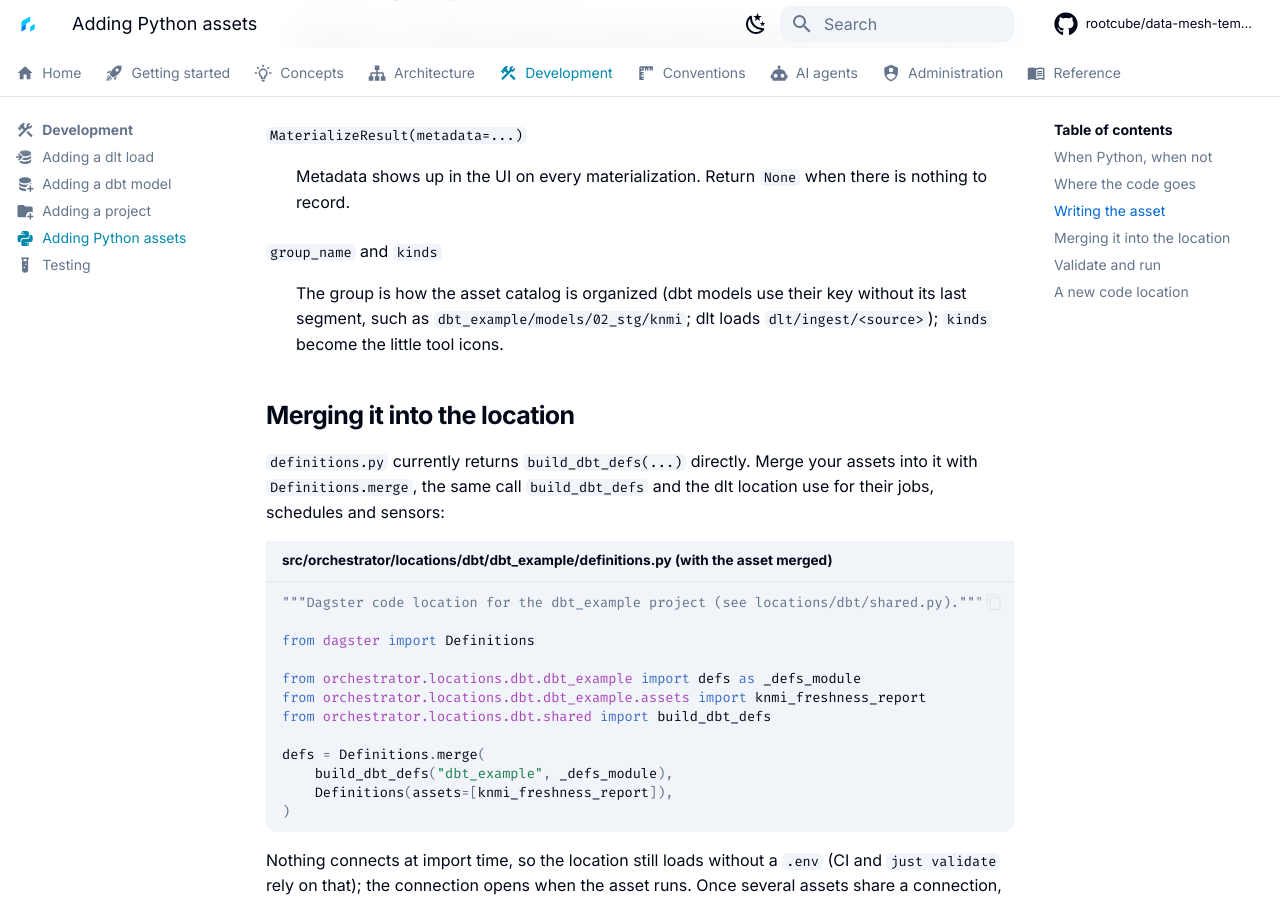
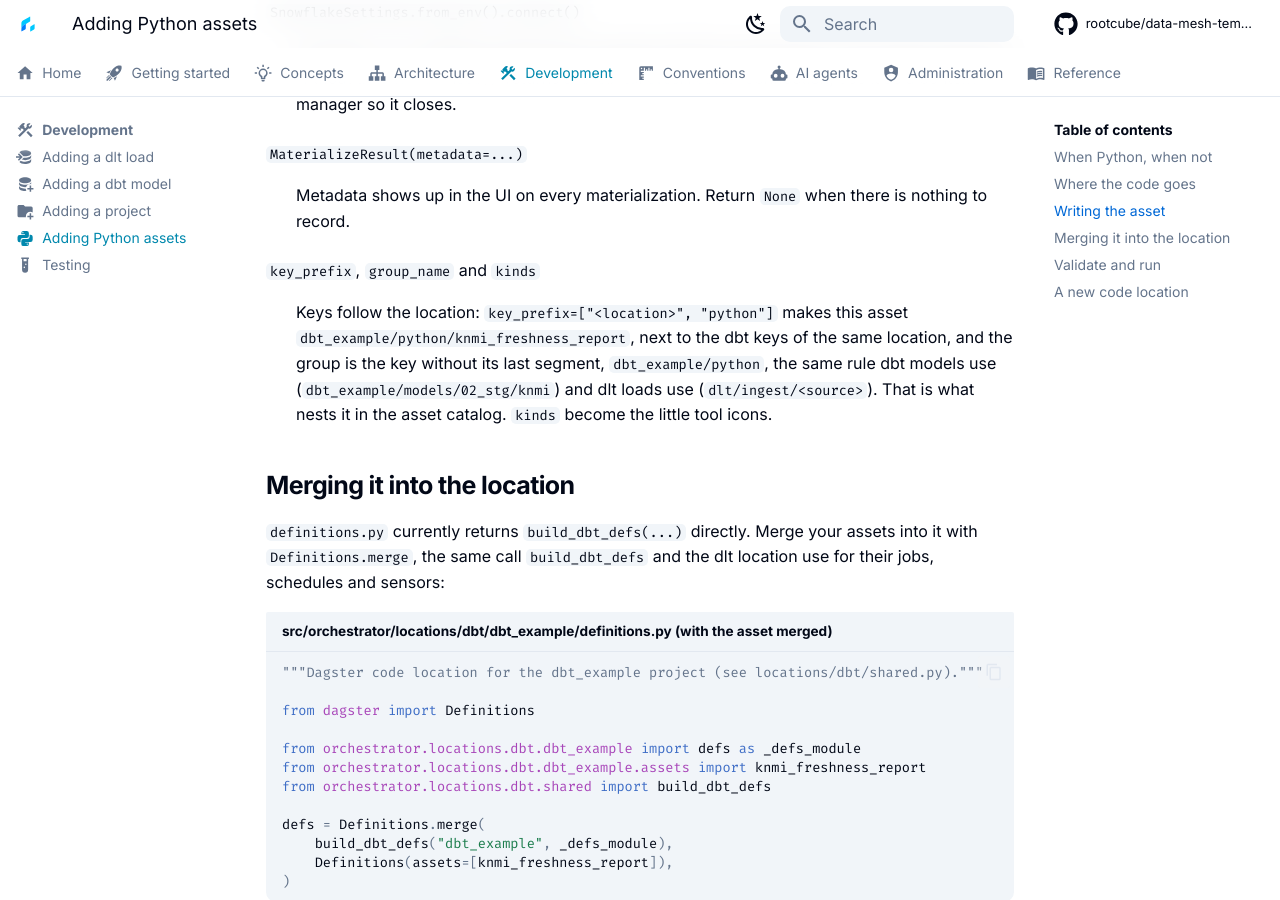
Before and after one commit to rootcube/data-mesh-template, an MkDocs documentation site: the page built from docs/development/adding-python-assets.md, in a window 1280 px wide and 900 px high, scrolled down 2202 px. Built offline with MkDocs 1.6.1 and Material for MkDocs 9.7.7, drawn with Linux system fonts in a browser that asks for light colours; comment, search, counter and statistics services are not loaded; some of the changed text lies outside the part shown.

Commit message:
fix(dagster): drop the dead package-path branch and document the .env and asset-key rules (#54)
Co-authored-by: Mark Stellingwerff <mark.stellingwerff@enexis.nl>

```diff
--- a/docs/development/adding-python-assets.md
+++ b/docs/development/adding-python-assets.md
@@ -55,7 +55,8 @@
 
 
 @asset(
-    group_name="weather",
+    key_prefix=["dbt_example", "python"],
+    group_name="dbt_example/python",
     kinds={"python", "snowflake"},
     deps=[AssetKey(["dbt_example", "models", "02_stg", "knmi", "stg__knmi__climate_hourly"])],
 )
@@ -92,10 +93,12 @@
 :   Metadata shows up in the UI on every materialization. Return `None` when there is nothing
     to record.
 
-`group_name` and `kinds`
-:   The group is how the asset catalog is organized (dbt models use their key without its last
-    segment, such as `dbt_example/models/02_stg/knmi`; dlt loads `dlt/ingest/<source>`); `kinds`
-    become the little tool icons.
+`key_prefix`, `group_name` and `kinds`
+:   Keys follow the location: `key_prefix=["<location>", "python"]` makes this asset
+    `dbt_example/python/knmi_freshness_report`, next to the dbt keys of the same location, and the
+    group is the key without its last segment, `dbt_example/python`, the same rule dbt models use
+    (`dbt_example/models/02_stg/knmi`) and dlt loads use (`dlt/ingest/<source>`). That is what nests
+    it in the asset catalog. `kinds` become the little tool icons.
 
 ## Merging it into the location
 
--- a/pyproject.toml
+++ b/pyproject.toml
@@ -65,7 +65,7 @@
 [tool.dg.project]
 root_module = "orchestrator"
 # Code locations are declared in workspace.yaml; this points at an empty package so
-# Dagster's component cache lands in one shared `.local_defs_state/`.
+# The snapshot `dagster dev` writes for components lands in one shared `.local_defs_state/`.
 defs_module = "orchestrator.defs"
 
 [tool.ruff]
```
Also changed, not shown: docs/ai-agents/dagster.md (+2 -2 lines), docs/architecture/orchestration.md (+2 -0 lines), docs/conventions/naming.md (+1 -0 lines), docs/development/adding-projects.md (+3 -0 lines), 2 other files.
